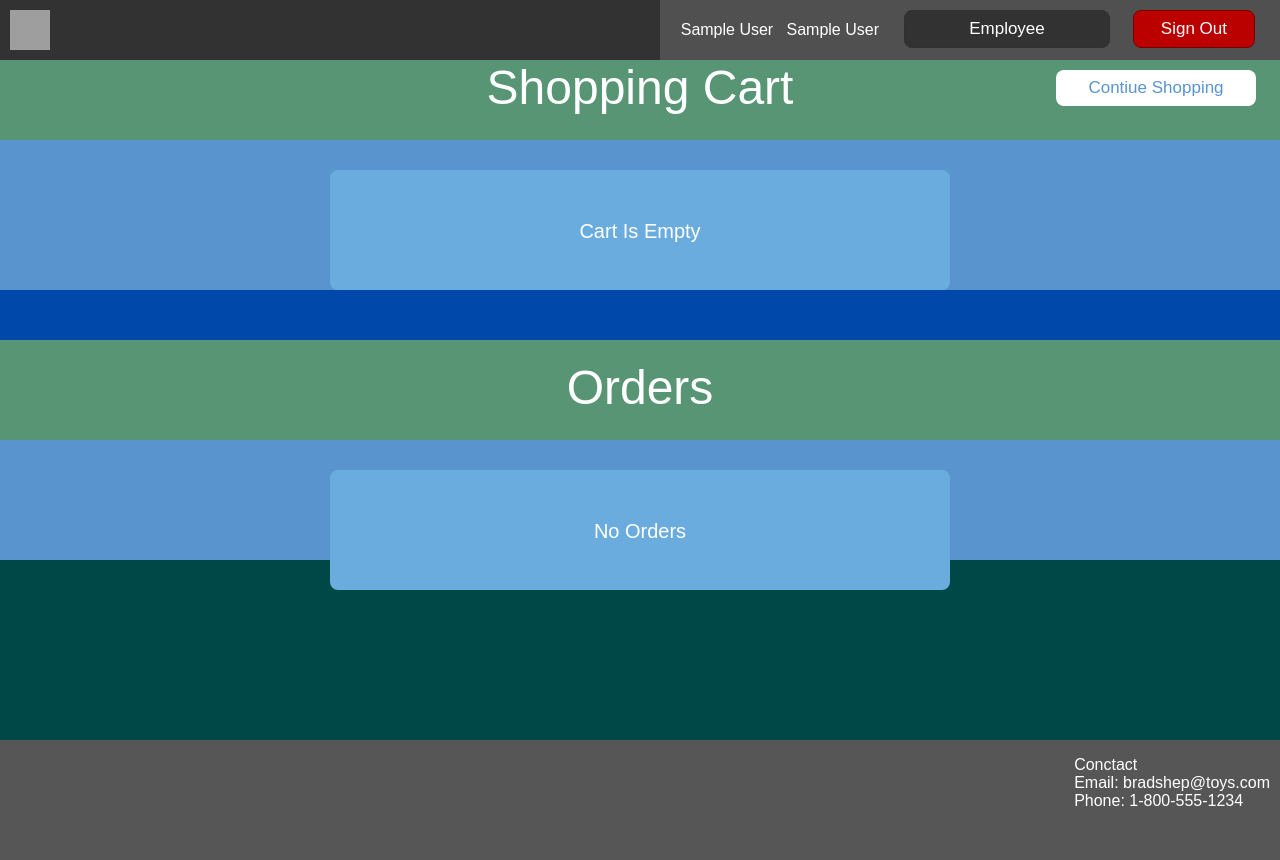
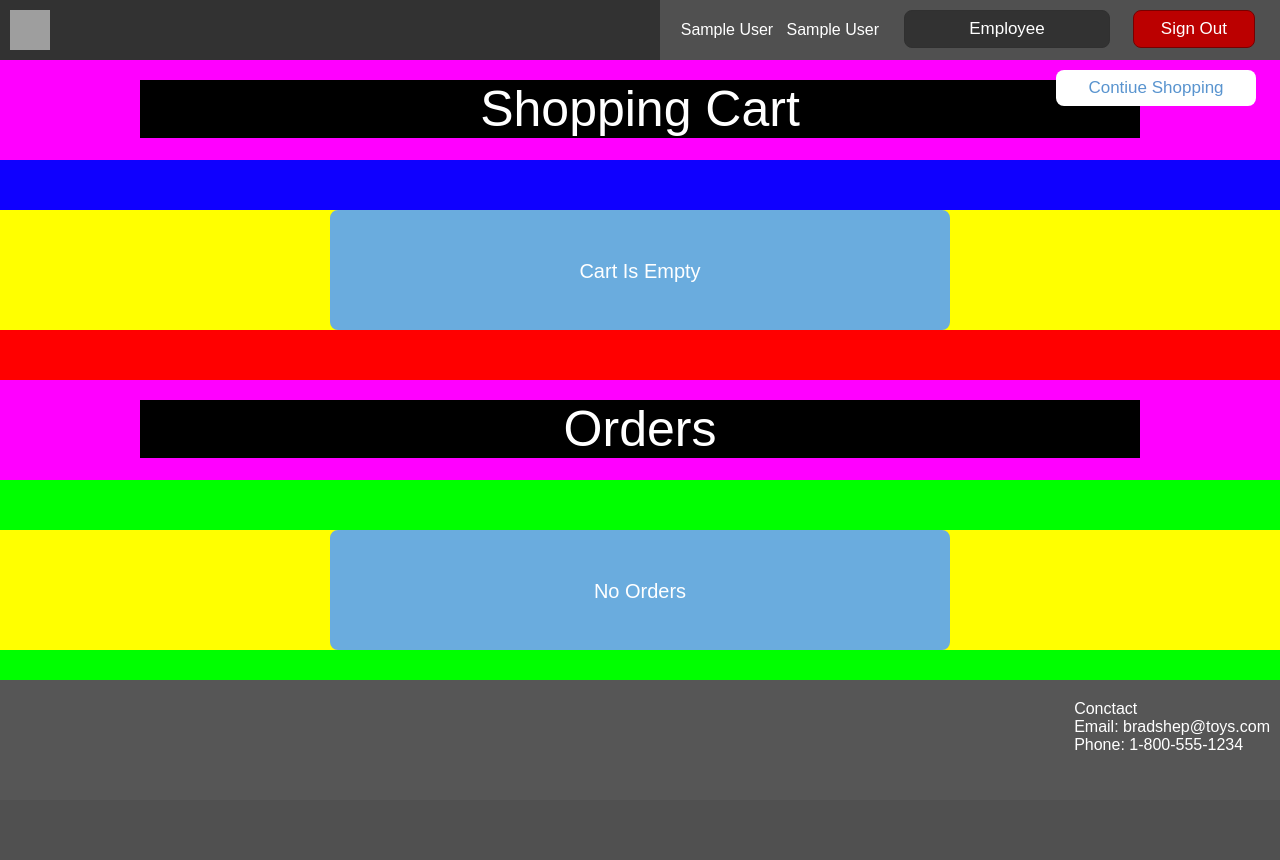
Before and after one commit to atbradshaw/bradsheptoysngames, a PHP site: page /show_cart.php in a window 1280 px wide. After the commit the page ends 750 px from the top, so only its background shows below. Run offline with PHP 8.4, Linux system fonts and the light colour scheme; the visitor is signed in with stand-in values (Sample User, id 1); data that the repository does not hold is empty; grey boxes are pictures that could not be loaded.

Commit message:
new style and additions

```diff
--- a/create_account.php
+++ b/create_account.php
@@ -26,7 +26,7 @@ if (mysqli_query($mysqli,$sql)) {
   return;
 }
 else {
-  $_SESSION['error'] = "Error creating user." . mysqli_error($mysqli);
+  $_SESSION['error'] = "Error creating user." ;//. mysqli_error($mysqli);
   echo"<script>location.href='account_form.php?form_type=customer'</script>";
 }
 
--- a/custom.css
+++ b/custom.css
@@ -1,56 +1,65 @@
-body {
- margin-top: 0px;
- margin-right: 0px;
- margin-bottom: 0px;
- margin-left: 0px;
- background:#5994CF;
- position: relative;
- text-align: center;
-
+/* Remove margin, padding, border from all elements */
+* {
+	margin: 0;
+	padding: 0;
+	border: 0;
 }
 
-content{
-	position:relative;
-	padding: 0px;
-    border: 0px;
-    margin: 0px;
-    margin-left: 0px;
-    margin-right: 0px;
-    width: 1000px;
+.c-self {
+	margin: 0 auto;
 }
 
+.c-in{
+	text-align: center;
+}
+
+.abs{
+	position: absolute;
+}
+
+.rel{
+	position: relative;
+}
+
+div {
+	text-align: center;
+}
+
+html, body {
+	 background:#5994CF;
+	 margin: 0;
+	 padding:0;
+	 height: 100%;
+}
+
+.container {
+	position: relative;
+	height: auto !important;
+	min-height: 100%;
+}
+
+/* header bar */
 .header {
 	position: fixed;
     background: #323232;
     width: 100%;
     height: 60px;
-    padding: 0px;
-    border: 0px;
-    margin: 0px;
    	top: 0px;
    	left: 0px;
    	z-index:100000;
 }
 
+/* footer bar */
 .footer {
 	position:absolute;
     background: #565656;
     width: 100%;
     height: 120px;
-    padding: 0px;
-    border: 0px;
-    margin: 0px auto;
     bottom:0px;
     left:0px;
 }
 
-
-.blank {
-	padding: 10px;
-	border: 0px;
-	margin: 0px;
-}
-
+/* login form box */
 .login-form{
 	text-align: center;
 	background: #505050;
@@ -62,6 +71,37 @@ content{
 
 }
 
+.bar{
+	position: relative;
+	margin: 0 auto;
+	text-align: center;
+	width:100%;
+	min-height:10px;
+	background: #ffff00;
+	font-family: arial;
+	color: #ffffff;
+	font-size: 16px;
+}
+
+.box{
+	position: absolute;
+	color:#ffffff;
+	font-size: 16px;
+	margin: 0 auto;
+	font-family: arial;
+	width:800px;
+	min-height:10px;
+	background: #2ff000;
+	left:50%;
+	transform:translate(-50%);
+}
+
+.blank {
+	padding: 10px;
+	border: 0px;
+	margin: 0px;
+}
+
 /*------ Input Box (Header Login) ----------*/
 
  .inputs{
@@ -71,6 +111,7 @@ content{
     background: #ffffff;
     width: 200px;
     color: #00ffff;
+    font-size: 15px;
 }
 
 .inputs:focus {
@@ -89,7 +130,7 @@ content{
  .input-search{
     padding: 8px;
     border-radius: 3px;
-    border: 2px solid #5994CF;;
+    border: 2px solid #5994CF;
     background: #ffffff;
     width: 400px;
     height:20px;
@@ -341,21 +382,7 @@ content{
 
 /*-------- Main Text --------*/
 
-.title-text{
-	position: relative;
-	color:#ffffff;
-	font-size: 4em;
-	padding:0px;
-    margin-left: auto;
-    margin-right: auto;
-	text-align: center;
-	font-family: arial;
 
-	width:700px;
-	top:-50px;
-	left:;
-
-}
 
 
 .about-text{
@@ -379,7 +406,7 @@ content{
 	background: #ffffff;
 	padding: 0px;
     border: 0px;
-    margin:0px;
+    margin:0 auto;
 
 	width: 100%;
 	min-height: 400px;
@@ -404,8 +431,7 @@ content{
 .table-prod{
 	position:relative;
 	text-align: center;
-	margin-left: auto;
-	margin-right: auto;
+	margin: 0 auto;
 	top:0px;
 	width:600px;
 	-moz-border-radius:8px;
--- a/customer_login.php
+++ b/customer_login.php
@@ -10,7 +10,7 @@ $uname = $_GET["uname"];
 $pword = $_GET["pword"];
 
 // find user according to info
-$sql = "SELECT * FROM Customer
+$sql = "SELECT * FROM User
 		WHERE user_name = '$uname' AND password = '$pword'";
 
 $result = mysqli_query($mysqli,$sql);
@@ -29,7 +29,7 @@ $row = mysqli_fetch_assoc($result);
 $_SESSION['uname'] = $uname;
 $_SESSION['fname'] = $row["first_name"];
 $_SESSION['lname'] = $row["last_name"];
-$_SESSION['id'] = $row["cid"];
+$_SESSION['id'] = $row["id"];
 $_SESSION['user_type'] = "customer";
 
 // return to home page
--- a/header_footer.php
+++ b/header_footer.php
@@ -72,7 +72,7 @@ function createFooter($type){
 	// start of footer
 	echo '<div class="footer">';
 
-		echo '<dir class="contact-info" style="position:absolute; right:10px; text-align:left">
+		echo '<dir class="contact-info" style="position:absolute; right:10px; top: 20px;text-align:left">
 				Conctact
 				</br>Email: bradshep@toys.com
 				</br>Phone: 1-800-555-1234
--- a/in_cart.php
+++ b/in_cart.php
@@ -1,7 +1,7 @@
 <?php
 require_once('database_connect.php');
 
-function addToCart($pid, $cid){
+function addToCart($pid, $id){
 	global $mysqli;
 
 	// check if item can be added
@@ -16,7 +16,7 @@ function addToCart($pid, $cid){
 		return;
 	}
 
-	$sql = "SELECT * FROM In_Cart WHERE pid = $pid AND cid = $cid";
+	$sql = "SELECT * FROM In_Cart WHERE pid = $pid AND id = $id";
 
 	$result = mysqli_query($mysqli,$sql);
 
@@ -27,8 +27,8 @@ function addToCart($pid, $cid){
 
     	//echo "</br> New Item!";
     		// row count
-    	$sql = "INSERT INTO In_Cart(pid, cid, count)
-				VALUES ('$pid','$cid',1)";
+    	$sql = "INSERT INTO In_Cart(pid, id, count)
+				VALUES ('$pid','$id',1)";
 
  	}
  	else
@@ -36,7 +36,7 @@ function addToCart($pid, $cid){
  		//echo "</br> Updating Item Count";
  		$sql = "UPDATE In_Cart
  				SET count = count + 1
- 				WHERE pid = $pid AND cid = $cid";
+ 				WHERE pid = $pid AND id = $id";
 
  	}
 
@@ -48,11 +48,11 @@ function addToCart($pid, $cid){
 function removeFromCart($pid){
 
 	global $mysqli;
-	$cid = $_SESSION['id'];
+	$id = $_SESSION['id'];
 
 	// check if item can be added
 	$sql = "DELETE FROM In_Cart
-			WHERE pid = $pid AND cid = $cid";
+			WHERE pid = $pid AND id = $id";
 
 	if (!mysqli_multi_query($mysqli,$sql)) {
 		echo "Error removing from cart: " . mysqli_error($mysqli);
@@ -62,10 +62,10 @@ function removeFromCart($pid){
 function showCart(){
 	global $mysqli;
 
-	$cid = $_SESSION['id'];
+	$id = $_SESSION['id'];
 	// check if item can be added
 	$sql = "SELECT pname,pid,price,count FROM Product NATURAL JOIN In_Cart
-			WHERE cid = $cid";
+			WHERE id = $id";
 
 	$result = mysqli_query($mysqli,$sql);
 
--- a/product_table.php
+++ b/product_table.php
@@ -21,6 +21,7 @@ function searchProducts($field, $prod){
   }
 
   // show Customer table
+
   echo "<table class=\"table-prod\" cellspacing=\"0\" cellpadding=\"2\">";
   $fieldNames = mysqli_fetch_fields($result);
 
--- a/show_cart.php
+++ b/show_cart.php
@@ -1,44 +1,58 @@
 <?php
 session_start();
 include 'header_footer.php';
+include 'in_cart.php';
+include 'order.php';
 require_once('database_connect.php');
 ?>
 
 <!DOCTYPE HTML>
 
 <html>
-
 <body>
 
+  <!-- container -->
+  <div class='container'>
+
+    <!-- Add to Order -->
     <?php
-    // add a header
-    addHeader();
-  ?>
-
-    <div class="empty-50"> </div>
-    <div class="empty-20"> </div>
-
-    <div>
-        <button class="signUpBtn" onclick="location.href='index.php'">Contiue Shopping</button>
-    </div>
-<?php
-	include 'in_cart.php';
-	include 'order.php';
-
       if(isset($_GET['pid']) and isset($_GET['quant'])){
         date_default_timezone_set('America/New_York');
         $date = date("Y-m-d H:i:s");
         addToOrder($_GET['pid'],$_GET['quant'], $date);
         removeFromCart($_GET['pid']);
+        echo"<script>location.href='show_cart.php'</script>";
       }
     ?>
 
-<div class="empty-100" style="background:#579574; top:-30px; font-size:3em; color:#ffffff;">
-	<div style="position:relative; top:20px">Shopping Cart</div>
+    <!-- header filler -->
+    <div style="height:60px">
     </div>
 
-<div class="table-box">
+    <!-- Header -->
+    <?php
+      addHeader();
+    ?>
 
+    <!-- Continue Shopping Button -->
+    <div>
+        <button class="signUpBtn" onclick="location.href='index.php'">Contiue Shopping</button>
+    </div>
+
+    <!-- Shopping Cart Heading -->
+    <div class="bar" style="height:100px; background:#ff00ff;">
+      <div class="box" style="font-size:50px; top:20px; width:1000px; background:#000000">
+      Shopping Cart
+      </div>
+    </div>
+
+    <!-- Spacer -->
+    <div class="bar" style="height:50px; background:#0f00ff;">
+    </div>
+
+
+    <!-- Shopping Cart -->
+    <div class="bar">
       <?php
           	if(!showCart()){
           		echo '<div class="table-prod"> <div class="font" style="height:100px; font-size:20px; top:40px"> Cart Is Empty </div></div>';
@@ -46,30 +60,38 @@ require_once('database_connect.php');
       ?>
     </div>
 
-<div class="empty-50"></div>
-<div class="empty-100" style="background:#579574; top:0px; font-size:3em; color:#ffffff;">
-	<div style="position:relative; top:20px">Orders</div>
+    <!-- Spacer -->
+    <div class="bar" style="height:50px; background:#ff0000;">
     </div>
 
+    <!-- Orders Heading -->
+    <div class="bar" style="height:100px; background:#ff00ff;">
+      <div class="box" style="font-size:50px; top:20px; width:1000px; background:#000000">
+      Orders
+      </div>
+    </div>
 
-<div class="table-box" style="top:30px;">
+    <!-- Spacer -->
+    <div class="bar" style="height:50px; background:#00ff00;">
+    </div>
 
+    <!-- Orders -->
+    <div class="bar">
     <?php
-
     	if(!showOrder()){
         	echo '<div class="table-prod"> <div class="font" style="height:100px; font-size:20px; top:40px"> No Orders </div></div>';
         }
- 	//echo '<button onclick="location.href=\'index.php\'">Home</button>';
     ?>
+  </div>
 
+  <!-- Spacer -->
+  <div class="bar" style="height:150px; background:#00ff00;">
   </div>
-<div class="empty-100"></div>
-<div class="empty-100"></div>
-<div class="empty-100"></div>
+
    <?php
       // add a header
       addFooter();
     ?>
-
+</div>
 </body>
 </html>
--- a/show_tables.php
+++ b/show_tables.php
@@ -3,8 +3,7 @@
 require_once('database_connect.php');
 include 'tables.php';
 
-printTable('Customer');
-printTable('Staff');
+printTable('User');
 printTable('Product');
 printTable('In_Order');
 printTable('In_Cart');
--- a/staff_index.php
+++ b/staff_index.php
@@ -65,6 +65,7 @@ else {
 
 ?>
 </div>
+
 <div class="empty-100" style=" position:absolute; background:#707070; top:60px; font-size:3em; color:#ffffff;"></div>
 
 <div class="empty-100" style=" position:absolute; background:#579574; top:160px; font-size:3em; color:#ffffff;">
--- a/staff_login.php
+++ b/staff_login.php
@@ -29,7 +29,7 @@ $row = mysqli_fetch_assoc($result);
 $_SESSION['uname'] = $uname;
 $_SESSION['fname'] = $row["first_name"];
 $_SESSION['lname'] = $row["last_name"];
-$_SESSION['id'] = $row["sid"];
+$_SESSION['id'] = $row["id"];
 $_SESSION['user_type'] = $row['type'];
 
 
```
Also changed, not shown: account_form.php (+41 -29 lines), index.php (+48 -35 lines), order.php (+16 -22 lines). Lines whose indentation alone changed are shown as unchanged.
